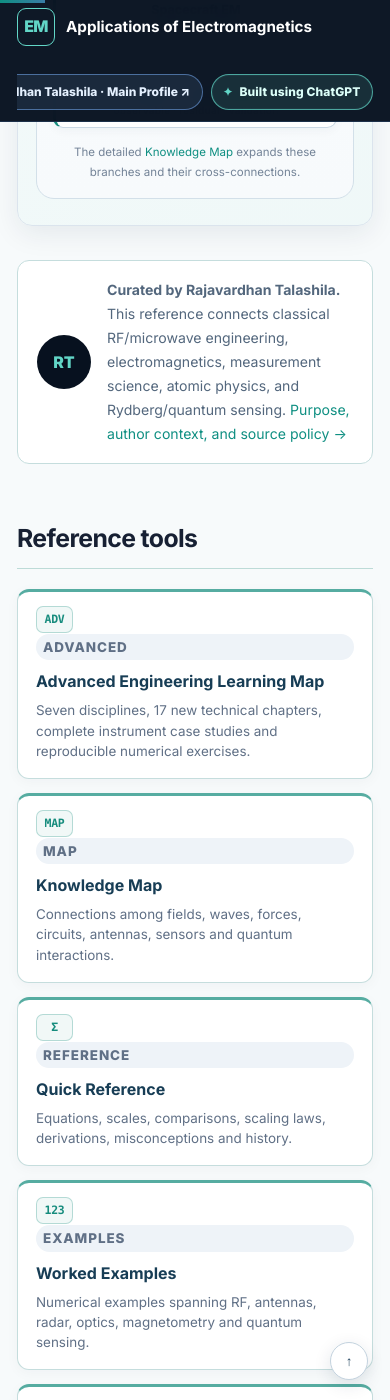
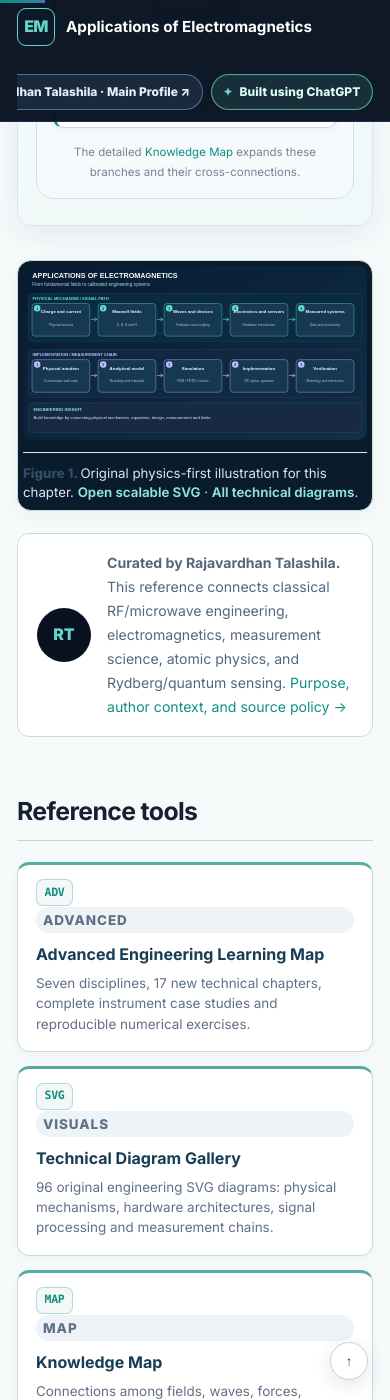
Before and after one commit to RajavardhanT/Electromagnetics_Applications, a Jekyll site: the page built from index.md, in a window 390 px wide and 1400 px high, scrolled down 2202 px. Built offline with Jekyll 4.4.1, drawn with Linux system fonts in a browser that asks for light colours.

Commit message:
Show 96 unique technical SVG diagrams throughout site and add illustrated gallery

```diff
--- a/_layouts/default.html
+++ b/_layouts/default.html
@@ -73,6 +73,7 @@
       <a class="profile-top-link" href="https://rajavardhant.github.io/">Rajavardhan Talashila · Main Profile ↗</a>
       <a class="chatgpt-badge" href="{{ '/about/' | relative_url }}">Built using ChatGPT</a>
       <a class="nav-optional" href="{{ '/knowledge-map/' | relative_url }}">Map</a>
+      <a class="nav-optional" href="{{ '/diagram-gallery/' | relative_url }}">Diagrams</a>
       <a class="nav-optional" href="{{ '/reference/' | relative_url }}">Reference</a>
       <a class="nav-optional" href="{{ '/calculators/' | relative_url }}">Calculators</a>
       <a class="nav-optional" href="{{ '/measurements/' | relative_url }}">Measurements</a>
@@ -95,6 +96,7 @@
       <a href="https://rajavardhant.github.io/"><strong>★ Rajavardhan Talashila · Main Profile ↗</strong></a>
       <a href="{{ '/search/' | relative_url }}">Search All Chapters</a>
       <a href="{{ '/knowledge-map/' | relative_url }}">Knowledge Map</a>
+      <a href="{{ '/diagram-gallery/' | relative_url }}">Technical Diagram Gallery</a>
       <a href="{{ '/reference/' | relative_url }}">Quick Reference Hub</a>
       <a href="{{ '/worked-examples/' | relative_url }}">Worked Examples</a>
       <a href="{{ '/calculators/' | relative_url }}">Interactive Calculators</a>
@@ -176,6 +178,26 @@
       {% endunless %}
 
       {{ content }}
+      {% comment %}Original page-specific SVG diagrams. Existing IMU graphic is preserved.{% endcomment %}
+      {% unless page.path == 'imu-circuits/index.md' or page.path == 'diagram-gallery/index.md' %}
+        {% assign topic_figure_key = page.path | replace: '/index.md', '' | replace: '.md', '' | replace: '/', '-' %}
+        {% assign topic_figure_src = '/assets/topic-diagrams/' | append: topic_figure_key | append: '.svg' %}
+        {% assign topic_figure_exists = false %}
+        {% for diagram_file in site.static_files %}
+          {% if diagram_file.path == topic_figure_src %}
+            {% assign topic_figure_exists = true %}
+            {% break %}
+          {% endif %}
+        {% endfor %}
+        {% if topic_figure_exists %}
+        <figure id="auto-topic-diagram" class="topic-figure auto-topic-diagram">
+          <a href="{{ topic_figure_src | relative_url }}" title="Open full-resolution system diagram">
+            <img loading="lazy" decoding="async" src="{{ topic_figure_src | relative_url }}" alt="{{ page.title | escape }}: physical signal path and engineering implementation diagram.">
+          </a>
+          <figcaption>Original physics-first illustration for this chapter. <a href="{{ topic_figure_src | relative_url }}">Open scalable SVG</a> · <a href="{{ '/diagram-gallery/' | relative_url }}">All technical diagrams</a>.</figcaption>
+        </figure>
+        {% endif %}
+      {% endunless %}
 
       <footer class="site-footer">
         <nav class="footer-topics" aria-label="Technical topic index">
--- a/assets/css/style.scss
+++ b/assets/css/style.scss
@@ -242,3 +242,24 @@ h2:hover .heading-anchor,h3:hover .heading-anchor { opacity:.55; }
   .search-page-controls button { width:100%; }
 }
 @media print { .site-search-page { display:none !important; } }
+
+/* Scalable custom diagrams consistent with the IMU functional schematic. */
+.auto-topic-diagram { width:100%; max-width:1150px; clear:both; margin:1.6rem 0 2.1rem;
+  border-color:var(--line); background:#0a1b2c; padding:10px; }
+.auto-topic-diagram img { display:block; width:100%; max-height:none; height:auto; border-radius:9px; }
+.auto-topic-diagram figcaption { color:#d8e8f6; max-width:100%; font-size:.83rem; }
+.auto-topic-diagram figcaption a { color:#8de4d8; }
+.diagram-library-grid { display:grid; grid-template-columns:repeat(auto-fill,minmax(270px,1fr));
+  gap:18px; margin:24px 0 44px; clear:both; }
+.diagram-library-card { margin:0; padding:9px; min-width:0; border:1px solid var(--line);
+  border-radius:12px; background:var(--card); box-shadow:var(--shadow); }
+.diagram-library-card a { display:block; text-decoration:none; }
+.diagram-library-card img { display:block; width:100%; aspect-ratio:1280/645; object-fit:contain;
+  border-radius:8px; background:#08192b; }
+.diagram-library-card figcaption { margin:8px 5px 4px; font-size:.81rem; color:var(--ink);
+  line-height:1.35; overflow-wrap:anywhere; }
+.diagram-library-card:hover { border-color:var(--teal); }
+@media(max-width:650px) { .auto-topic-diagram { padding:5px; margin:1.2rem 0; }
+  .diagram-library-grid { grid-template-columns:1fr; } }
+@media print { .auto-topic-diagram { break-inside:avoid; border:0; background:white; }
+  .auto-topic-diagram figcaption { color:black; } }
--- a/assets/js/site.js
+++ b/assets/js/site.js
@@ -26,6 +26,16 @@
   }
 
   // Full-text site search is maintained by assets/js/site-search.js.
+
+  // Place each chapter's topic-specific SVG just below its title.
+  const topicFigure = document.getElementById('auto-topic-diagram');
+  if (topicFigure) {
+    const main = document.querySelector('.content');
+    const hero = main && main.querySelector('.hero');
+    const heading = main && main.querySelector('h1');
+    if (hero) hero.insertAdjacentElement('afterend', topicFigure);
+    else if (heading) heading.insertAdjacentElement('afterend', topicFigure);
+  }
 
   const toc = document.getElementById('page-toc-list');
   if (toc) {
--- a/index.md
+++ b/index.md
@@ -74,6 +74,7 @@ description: A connected, practical reference from Maxwell's equations to RF eng
 
 <div class="card-grid category-tools">
 <a class="reference-card" data-symbol="ADV" href="advanced-engineering/"><span class="badge">Advanced</span><strong>Advanced Engineering Learning Map</strong><span>Seven disciplines, 17 new technical chapters, complete instrument case studies and reproducible numerical exercises.</span></a>
+<a class="reference-card" data-symbol="SVG" href="diagram-gallery/"><span class="badge">Visuals</span><strong>Technical Diagram Gallery</strong><span>96 original engineering SVG diagrams: physical mechanisms, hardware architectures, signal processing and measurement chains.</span></a>
 <a class="reference-card" data-symbol="MAP" href="knowledge-map/"><span class="badge">Map</span><strong>Knowledge Map</strong><span>Connections among fields, waves, forces, circuits, antennas, sensors and quantum interactions.</span></a>
 <a class="reference-card" data-symbol="Σ" href="reference/"><span class="badge">Reference</span><strong>Quick Reference</strong><span>Equations, scales, comparisons, scaling laws, derivations, misconceptions and history.</span></a>
 <a class="reference-card" data-symbol="123" href="worked-examples/"><span class="badge">Examples</span><strong>Worked Examples</strong><span>Numerical examples spanning RF, antennas, radar, optics, magnetometry and quantum sensing.</span></a>
```
Also changed, not shown: assets/topic-diagrams/README.md (added, +22 -0 lines), diagram-gallery/index.md (added, +30 -0 lines), README.md.
